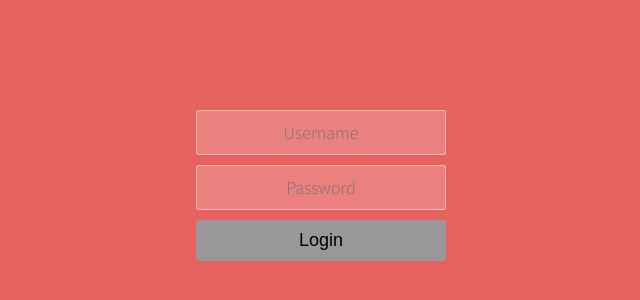
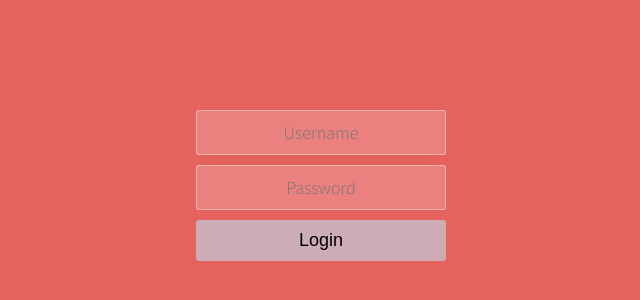
Before and after one commit to neethunsr/login, a React (Create React App) app: page / in a window 1280 px wide. Shown: the part 118-418 px from the top of the page, without its empty margins (319-959 px from the left). Built offline with nearby package versions, Linux system fonts and the light colour scheme.

Commit message:
Update styles.css

```diff
--- a/public/styles.css
+++ b/public/styles.css
@@ -47,7 +47,7 @@ form input {
 form button {
 	appearance: none;
 	outline: 0;
-	background-color: #999799;
+	background-color: #ccadb5;
 	border: 0;
 	padding: 10px 15px;
 	color: black;
```
